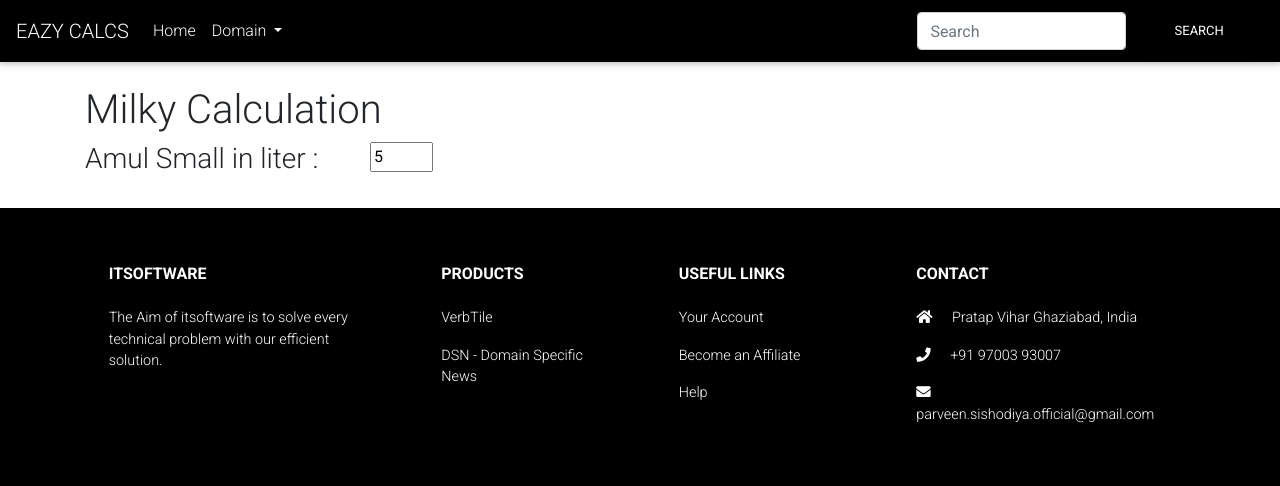
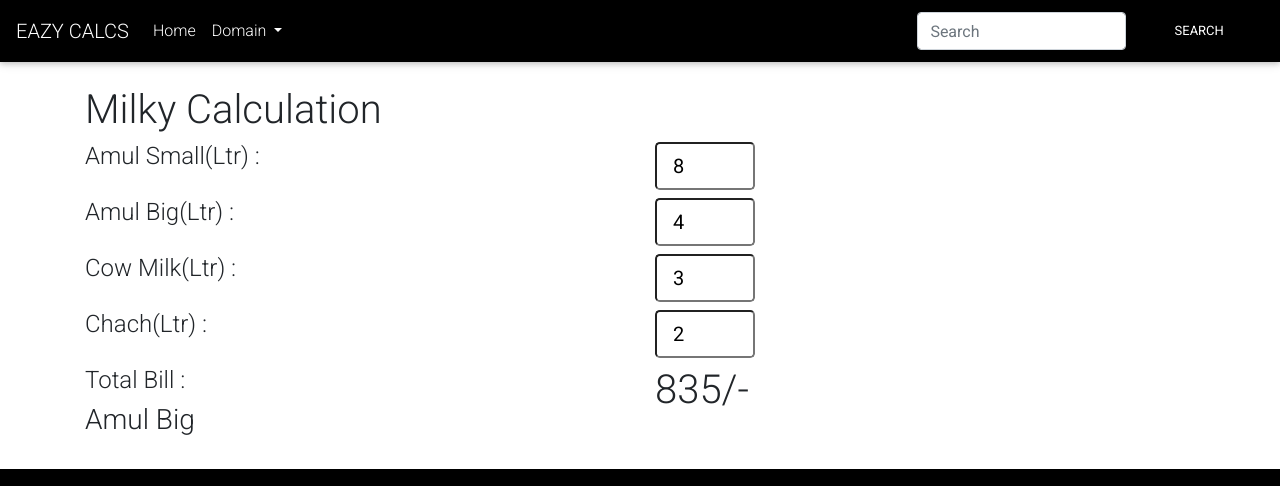
Before and after one commit to parveen-sishodiya-git/eazy-calcs, a plain HTML site: page index.htm in a window 1280 px wide. Shown: the top 486 px of the page. Drawn offline with nearby package versions, Linux system fonts and the light colour scheme.

Commit message:
Added calculation logic

```diff
--- a/index.htm
+++ b/index.htm
@@ -16,9 +16,9 @@
     <link href="https://cdnjs.cloudflare.com/ajax/libs/twitter-bootstrap/4.5.0/css/bootstrap.min.css" rel="stylesheet">
     <!-- Material Design Bootstrap -->
     <link href="https://cdnjs.cloudflare.com/ajax/libs/mdbootstrap/4.19.1/css/mdb.min.css" rel="stylesheet">
-    <link rel="stylesheet" href="css/style.css">
 
-    <style>
+
+    <style type="text/css">
         .headerFontColor {
             color: white;
         }
@@ -32,8 +32,7 @@
     <title>EAZY CALCS</title>
 </head>
 
-<body
-    style="background-image:url(assets/pictures/splash.png);background-repeat: no-repeat;background-position-y: 220px;">
+<body>
 
     <nav class="navbar navbar-expand-lg navbar-light bg-light headerFontColor"
     style="background-color: #000000 !important;">
@@ -73,15 +72,62 @@
 
 <div class="container my-4">
   <h1>Milky Calculation</h1>
-  <div class="row">
+  <div class="row my-2">
 
-    <div class="col-3">
-      <h3>Amul Small in liter : </h3>
+    <div class="col-6">
+      <h4>Amul Small(Ltr) : </h4>
     </div>
-      <div class="col-2">
-    <input type="number" value="5" min="0" max="100" step="1"/>
+      <div class="col-6">
+        <input id="smallAmul" class="form-control-lg" data-suffix="l" type="number" value="8" data-decimals="0" min="0" max="100" step="1"/>
+      </div>
+
   </div>
+
+  <div class="row my-2">
+
+    <div class="col-6">
+      <h4>Amul Big(Ltr) : </h4>
+    </div>
+      <div class="col-6">
+        <input id="bigAmul" class="form-control-lg" data-suffix="l" type="number" value="4" data-decimals="0" min="0" max="100" step="1"/>
+      </div>
+
   </div>
+
+  <div class="row my-2">
+
+    <div class="col-6">
+      <h4>Cow Milk(Ltr) : </h4>
+    </div>
+      <div class="col-6">
+        <input id="cowMilk" class="form-control-lg" data-suffix="l" type="number" value="3" data-decimals="0" min="0" max="100" step="1"/>
+      </div>
+
+  </div>
+
+  <div class="row my-2">
+
+    <div class="col-6">
+      <h4>Chach(Ltr) : </h4>
+    </div>
+      <div class="col-6">
+        <input id="chach" class="form-control-lg" data-suffix="l" type="number" value="2" data-decimals="0" min="0" max="100" step="1"/>
+      </div>
+
+  </div>
+
+  <div class="row my-2">
+
+    <div class="col-6">
+      <h4>Total Bill : </h4>
+      <h3>Amul Big</h3>
+    </div>
+      <div id = "totalBill" class="col-6">
+
+      </div>
+
+  </div>
+
 </div>
 
  <!-- Footer -->
@@ -225,11 +271,8 @@
         integrity="sha384-B4gt1jrGC7Jh4AgTPSdUtOBvfO8shuf57BaghqFfPlYxofvL8/KUEfYiJOMMV+rV"
         crossorigin="anonymous"></script>
 
-    <script src="scripts/index.js"></script>
-    <script src="./src/bootstrap-input-spinner.js"></script>
-<script>
-    $("input[type='number']").inputSpinner()
-</script>
+    <script src="scripts/main.js"></script>
+
 </body>
 
 </html>
--- a/scripts/main.js
+++ b/scripts/main.js
@@ -1 +1,38 @@
 console.log("Hey, I am eazy-calcs");
+
+
+let items = ["Amul Small","Amul Big","Cow Milk","Chach"];
+
+let itemString = items[0] + items[1] + items[2] + items[3];
+
+let smallAmulPrice = 55;
+let bigAmulPrice = 54;
+let cowMilkPrice = 47;
+let chachPrice = 19;
+
+
+let smallAmul = document.getElementById("smallAmul").value;
+let bigAmul = document.getElementById("bigAmul").value;
+let cowMilk = document.getElementById("cowMilk").value;
+let chach = document.getElementById("chach").value;
+
+printValues();
+totalBill();
+
+document.getElementById("smallAmul").addEventListener("change",()=>{smallAmul = document.getElementById("smallAmul").value;printValues();totalBill()})
+document.getElementById("bigAmul").addEventListener("change",()=>{bigAmul = document.getElementById("bigAmul").value;printValues();totalBill()})
+document.getElementById("cowMilk").addEventListener("change",()=>{cowMilk = document.getElementById("cowMilk").value;printValues();totalBill()})
+document.getElementById("chach").addEventListener("change",()=>{chach = document.getElementById("chach").value;printValues();totalBill()})
+
+function printValues() {
+console.log("Small Amul = "+smallAmul);
+console.log("Big Amul = "+bigAmul);
+console.log("Cow Milk = "+cowMilk);
+console.log("Chach = "+chach);
+}
+
+function totalBill(){
+    let totalBill = (smallAmulPrice * smallAmul) + (bigAmulPrice * bigAmul) + (cowMilkPrice * cowMilk) + (chachPrice * chach);
+    console.log(totalBill);
+    document.getElementById("totalBill").innerHTML = `<h1>`+totalBill+`<span>/-</span></h1>`;
+}
```
